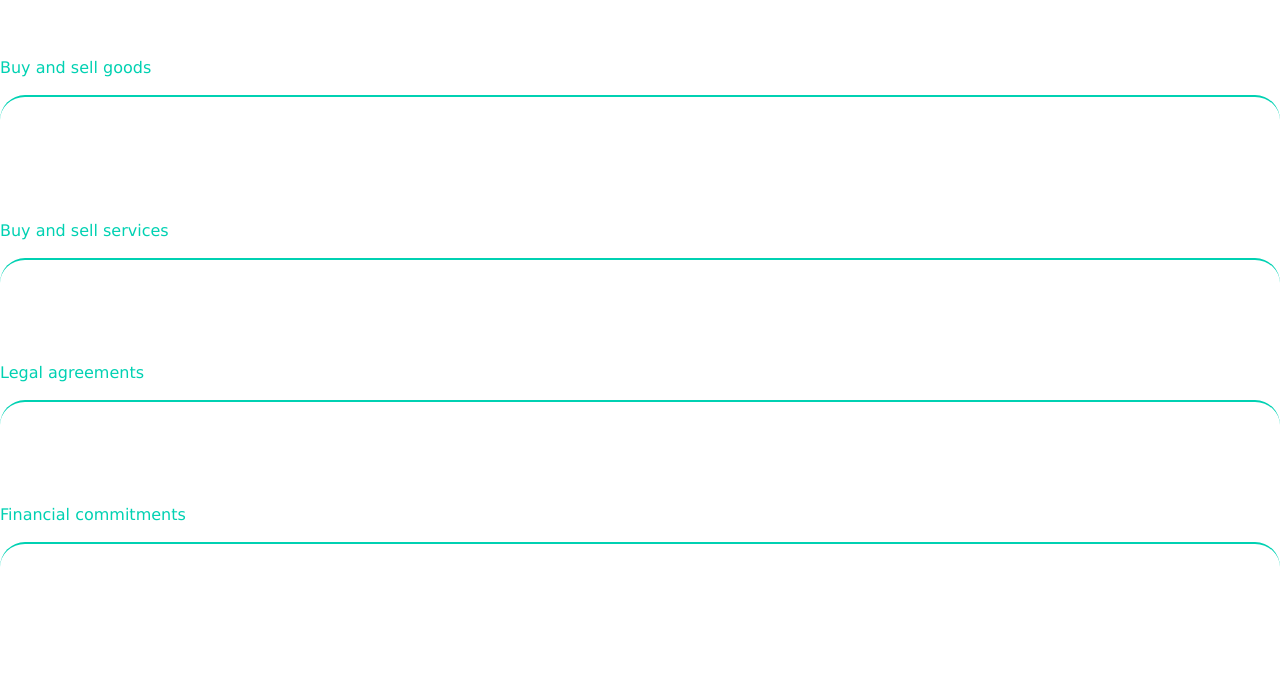
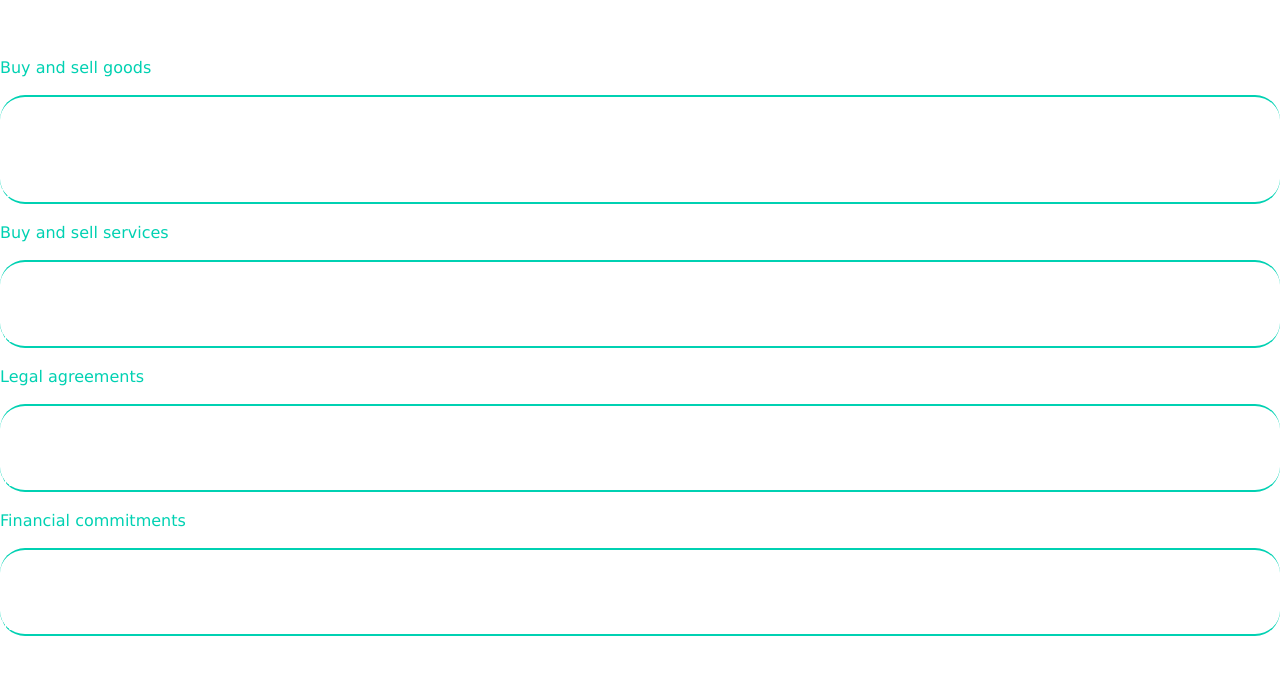
Before and after one commit to farinavito/Web3-Website, a Next.js app: page /use-cases in a window 1280 px wide. Shown: the part 114-788 px from the top of the page. Built offline with nearby package versions, Linux system fonts and the light colour scheme.

Commit message:
added another line

```diff
--- a/pages/use-cases.js
+++ b/pages/use-cases.js
@@ -63,7 +63,7 @@ const Cases = () => {
                     <text className="title">
                     Buy and sell goods
                     </text>
-                    <p className="has-text-left pt-4 pl-5 mt-5">
+                    <p className="has-text-left pb-6 pt-4 pl-5 mt-5">
                         <br></br>
                         By using smart contrats, we make sure that subjects who don't know eachother and
                         don't have physical access to one another, fulfill their obligations to eachother
@@ -83,7 +83,7 @@ const Cases = () => {
                     <text className="title">
                     Buy and sell services
                     </text>
-                    <p className="has-text-left pt-4 pl-5 mt-5">
+                    <p className="has-text-left pb-6 pt-4 pl-5 mt-5">
                         <br></br>
                         By using smart contrats, we make sure that subjects who don't know eachother and <br></br>
                         don't have physical access to one another, fulfill their obligations to eachother <br></br>
@@ -99,7 +99,7 @@ const Cases = () => {
                     <text className="title">
                     Legal agreements
                     </text>
-                    <p className="has-text-left pt-4 pl-5 mt-5">
+                    <p className="has-text-left pb-6 pt-4 pl-5 mt-5">
                         <br></br>
                         By using smart contrats, we make sure that subjects who don't know eachother and <br></br>
                         don't have physical access to one another, fulfill their obligations to eachother <br></br>
@@ -115,7 +115,7 @@ const Cases = () => {
                     <text className="title">
                     Financial commitments
                     </text>
-                    <p className="has-text-left pt-4 pl-5 mt-5">
+                    <p className="has-text-left pb-6 pt-4 pl-5 mt-5">
                         <br></br>
                         By using smart contrats, we make sure that subjects who don't know eachother and <br></br>
                         don't have physical access to one another, fulfill their obligations to eachother <br></br>
--- a/styles/Cases.module.css
+++ b/styles/Cases.module.css
@@ -24,5 +24,6 @@
     font-size: large;
     border-top: 2px solid hsl(171, 100%, 41%);
     border-radius: 25px;
+    border-bottom: 2px solid hsl(171, 100%, 41%);
 
 }
```
